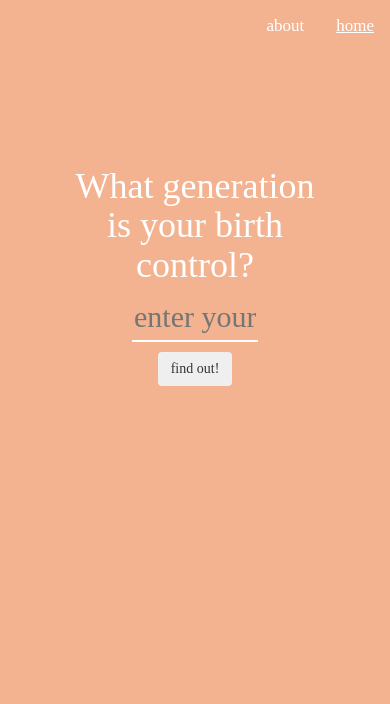
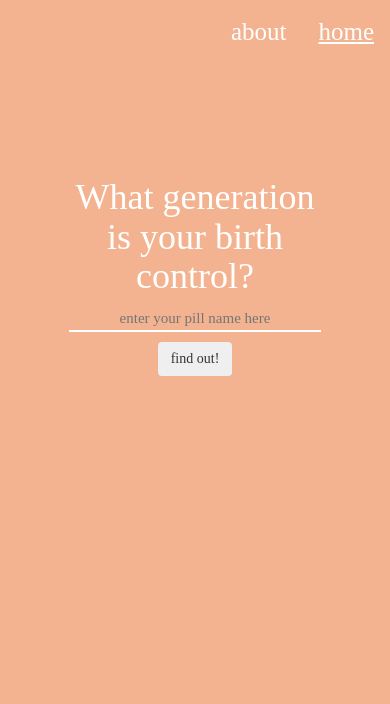
Before and after one commit to whatgismybc/whatgismybc.github.io, a Flask app: page / in a window 390 px wide. Shown: the top 704 px of the page. Run offline with Flask 2, Linux system fonts and the light colour scheme; some libraries are stand-ins or nearby versions.

Commit message:
changing font size, fixing mobile view of homepage

```diff
--- a/static/style.css
+++ b/static/style.css
@@ -8,7 +8,7 @@
 	color: #fff;
 	text-align: center;
 	padding: 14px 16px;
-	font-size: 17px;
+	font-size: 25px;
 }
 
 body {
@@ -17,12 +17,14 @@ body {
 	font-style: normal;;
 	text-align: center;
   padding-bottom: 50px;
+  font-size: 16px;
 }
 
 h1 {
 	color: #fff;
 	text-align: inherit;
 }
+
 
 .container {
 	height: 70vh;
@@ -203,3 +205,14 @@ body {
   width: 90px;
   text-align: center;
 }
+
+.form__field {
+  width: min(100%,300px);
+  font-size: 25px;
+}
+
+@media screen and (max-width: 500px) {
+    .form__field {
+      font-size: 15px;
+    }
+}
--- a/templates/results.html
+++ b/templates/results.html
@@ -20,7 +20,7 @@
 
 				<p> Pills in this generation {{ side_effects }}.</p>
 				<br>
-				<h3 style="text-align:center"> We're collecting data on how happy you are with this pill. </h3>
+				<h4 style="text-align:center"> We're collecting data on how happy you are with this pill. </h4>
 				<h5 style="text-align:center"> A rating of "1" means you feel negatively and "5" means you feel positively. </h5>
 
 			    <form action="/results_thank_you" method="post" novalidate>
```
